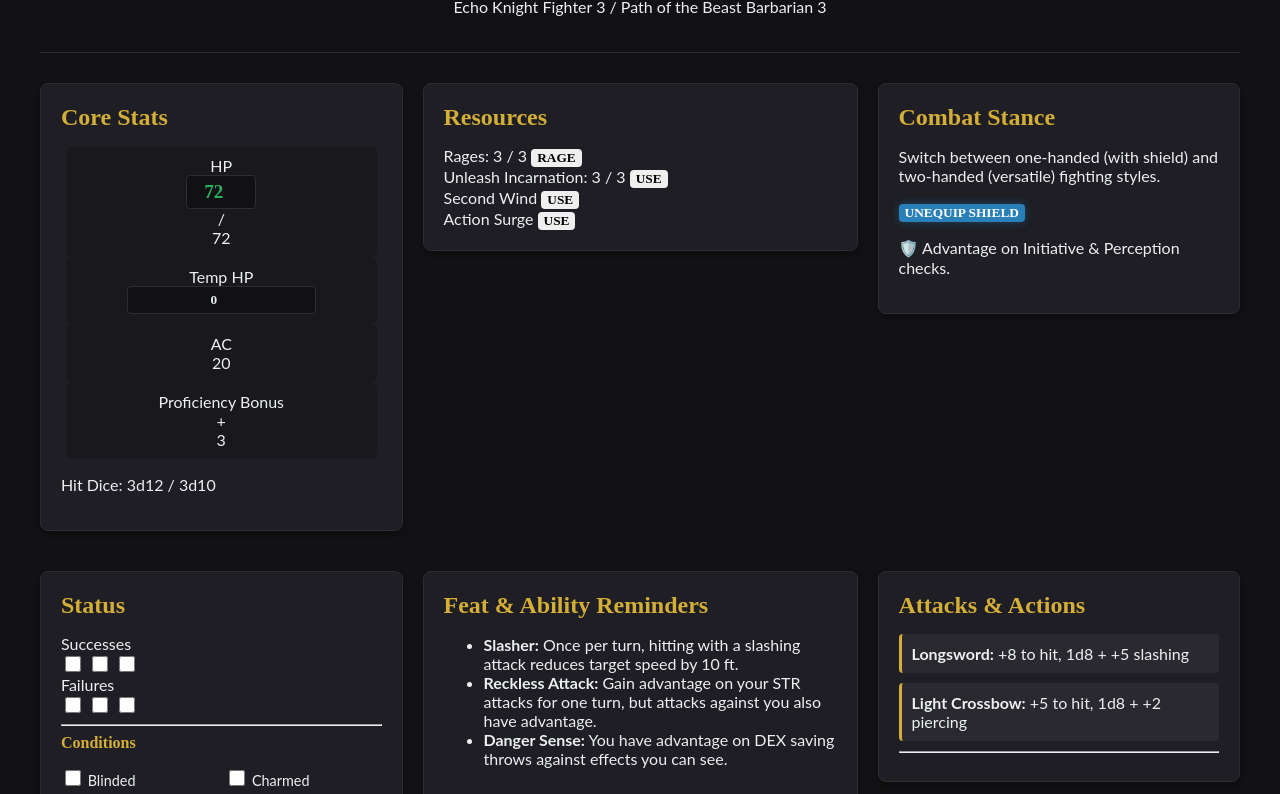
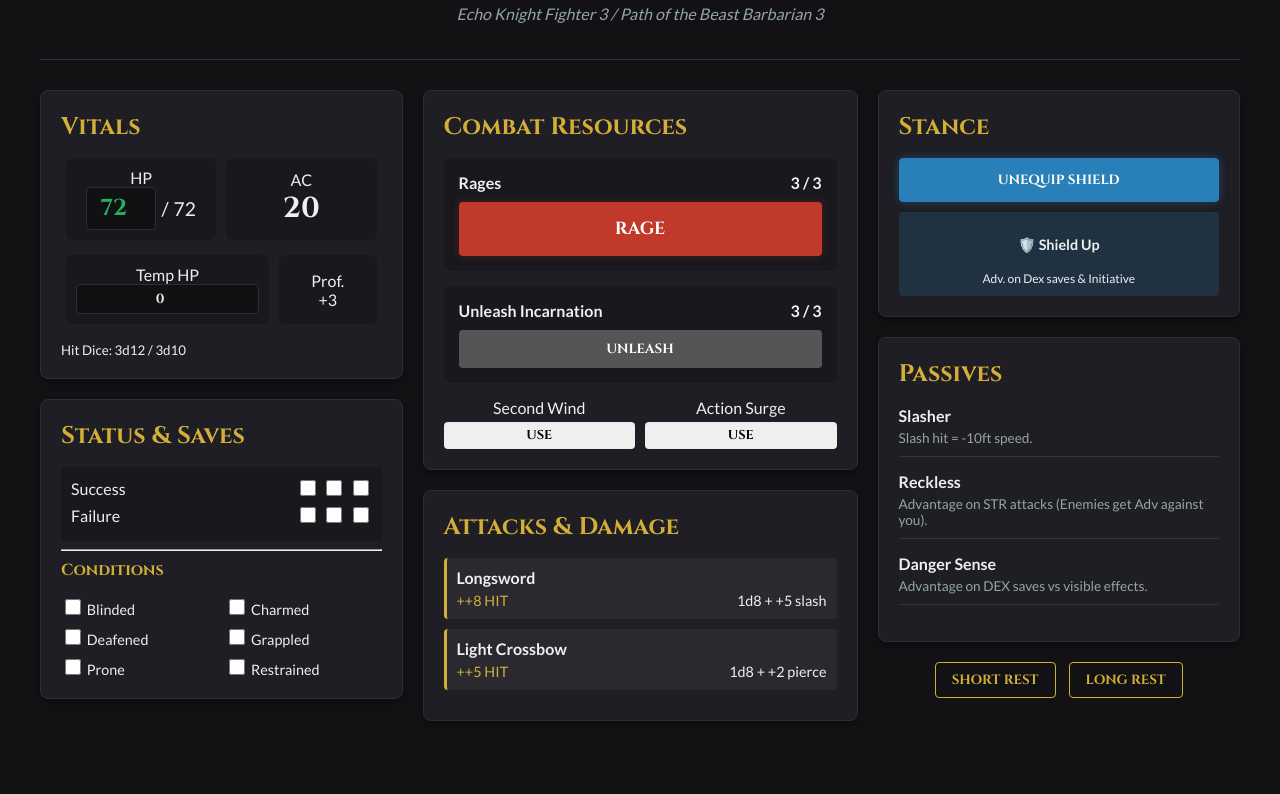
Before and after one commit to Meyerscw0/August-Tracker, a plain HTML site: page index.html in a window 1280 px wide. Shown: the part 86-880 px from the top of the page. After the commit the page ends 847 px from the top, so only its background shows below. Drawn offline with Linux system fonts and the light colour scheme.

Commit message:
Enhance character dashboard structure and styling
Refactor character dashboard layout and stats display.

```diff
--- a/index.html
+++ b/index.html
@@ -4,129 +4,190 @@
     <meta charset="UTF-8">
     <meta name="viewport" content="width=device-width, initial-scale=1.0">
     <title>August's Character Dashboard</title>
+    <link rel="preconnect" href="https://fonts.googleapis.com">
+    <link rel="preconnect" href="https://fonts.gstatic.com" crossorigin>
+    <link href="https://fonts.googleapis.com/css2?family=Cinzel:wght@400;700&family=Lato:wght@400;700&display=swap" rel="stylesheet">
     <link rel="stylesheet" href="style.css">
 </head>
 <body>
+    <div class="bg-overlay"></div>
     <div class="container">
         <header>
-            <h1>August - Level 6</h1>
-            <p>Echo Knight Fighter 3 / Path of the Beast Barbarian 3</p>
+            <div class="header-content">
+                <h1>August <span class="level-badge">LVL 6</span></h1>
+                <p class="subtitle">Echo Knight Fighter 3 / Path of the Beast Barbarian 3</p>
+            </div>
         </header>
 
         <div class="main-grid">
+            <div class="column-left">
                 <div class="card" id="stats-card">
-                <h2>Core Stats</h2>
+                    <h2><i class="icon-shield"></i> Vitals</h2>
+                    <div class="stat-row main-stats">
+                        <div class="stat-block hp-block">
+                            <span class="label">HP</span>
+                            <div class="hp-inputs">
+                                <input type="number" id="current-hp" placeholder="0">
+                                <span class="divider">/</span>
+                                <span id="max-hp"></span>
+                            </div>
+                        </div>
+                        <div class="stat-block ac-block">
+                            <span class="label">AC</span>
+                            <span id="armor-class" class="big-number"></span>
+                        </div>
+                    </div>
+                    <div class="stat-row secondary-stats">
                         <div class="stat-block">
-                    <span>HP</span>
-                    <input type="number" id="current-hp"> / <span id="max-hp"></span>
-                </div>
-                <div class="stat-block">
-                    <span>Temp HP</span>
+                            <span class="label">Temp HP</span>
                             <input type="number" id="temp-hp" value="0">
                         </div>
                         <div class="stat-block">
-                    <span>AC</span>
-                    <span id="armor-class"></span>
+                            <span class="label">Prof.</span>
+                            <span class="bonus-text">+<span id="prof-bonus"></span></span>
                         </div>
-                 <div class="stat-block">
-                    <span>Proficiency Bonus</span>
-                    +<span id="prof-bonus"></span>
                     </div>
                     <div class="hit-dice">
-                    <p>Hit Dice: 3d12 / 3d10</p>
-                </div>
-            </div>
-
-            <div class="card" id="resources-card">
-                <h2>Resources</h2>
-                <div class="resource">
-                    <span>Rages: <span id="rage-uses"></span> / <span id="max-rages"></span></span>
-                    <button id="rage-btn">RAGE</button>
-                </div>
-                <div class="resource">
-                    <span>Unleash Incarnation: <span id="echo-uses"></span> / <span id="max-echo-uses"></span></span>
-                    <button class="cooldown" id="unleash-btn">USE</button>
-                </div>
-                <div class="resource">
-                    <span>Second Wind</span>
-                    <button class="cooldown" id="second-wind-btn">USE</button>
-                </div>
-                 <div class="resource">
-                    <span>Action Surge</span>
-                    <button class="cooldown" id="action-surge-btn">USE</button>
-                </div>
-            </div>
-
-            <div class="card" id="stance-card">
-                <h2>Combat Stance</h2>
-                <p>Switch between one-handed (with shield) and two-handed (versatile) fighting styles.</p>
-                <button id="shield-btn">Equip Shield</button>
-                <div id="shield-reminder" class="hidden">
-                    <p>🛡️ Advantage on Initiative & Perception checks.</p>
+                        <small>Hit Dice: 3d12 / 3d10</small>
                     </div>
                 </div>
 
                 <div class="card" id="status-card">
-                <h2>Status</h2>
-                <div class="death-saves">
-                    <span>Successes</span>
-                    <div>
-                        <input type="checkbox"> <input type="checkbox"> <input type="checkbox">
+                    <h2>Status & Saves</h2>
+                    <div class="death-saves-container">
+                        <div class="death-row">
+                            <span>Success</span>
+                            <div class="checks">
+                                <input type="checkbox" class="save-success">
+                                <input type="checkbox" class="save-success">
+                                <input type="checkbox" class="save-success">
                             </div>
                         </div>
-                <div class="death-saves">
-                    <span>Failures</span>
-                    <div>
-                        <input type="checkbox"> <input type="checkbox"> <input type="checkbox">
+                        <div class="death-row">
+                            <span>Failure</span>
+                            <div class="checks">
+                                <input type="checkbox" class="save-fail">
+                                <input type="checkbox" class="save-fail">
+                                <input type="checkbox" class="save-fail">
+                            </div>
                         </div>
                     </div>
                     <hr class="divider">
                     <h4>Conditions</h4>
                     <div class="conditions-grid">
-                    <div><input type="checkbox"> Blinded</div>
-                    <div><input type="checkbox"> Charmed</div>
-                    <div><input type="checkbox"> Deafened</div>
-                    <div><input type="checkbox"> Grappled</div>
-                    <div><input type="checkbox"> Prone</div>
-                    <div><input type="checkbox"> Restrained</div>
+                        <label><input type="checkbox"> Blinded</label>
+                        <label><input type="checkbox"> Charmed</label>
+                        <label><input type="checkbox"> Deafened</label>
+                        <label><input type="checkbox"> Grappled</label>
+                        <label><input type="checkbox"> Prone</label>
+                        <label><input type="checkbox"> Restrained</label>
+                    </div>
+                </div>
+            </div>
+
+            <div class="column-center">
+                <div class="card" id="resources-card">
+                    <h2>Combat Resources</h2>
+
+                    <div class="resource-highlight">
+                        <div class="resource-header">
+                            <span>Rages</span>
+                            <span class="counter"><span id="rage-uses"></span> / <span id="max-rages"></span></span>
+                        </div>
+                        <button id="rage-btn" class="btn-main rage-btn">ENTER RAGE</button>
+                    </div>
+
+                    <div class="resource-highlight">
+                        <div class="resource-header">
+                            <span>Unleash Incarnation</span>
+                            <span class="counter"><span id="echo-uses"></span> / <span id="max-echo-uses"></span></span>
+                        </div>
+                        <button class="cooldown btn-secondary" id="unleash-btn">UNLEASH</button>
+                    </div>
+
+                    <div class="resource-grid">
+                        <div class="resource-small">
+                            <span>Second Wind</span>
+                            <button class="cooldown btn-small" id="second-wind-btn">USE</button>
+                        </div>
+                        <div class="resource-small">
+                            <span>Action Surge</span>
+                            <button class="cooldown btn-small" id="action-surge-btn">USE</button>
+                        </div>
+                    </div>
+                </div>
+
+                <div class="card" id="attacks-card">
+                    <h2>Attacks & Damage</h2>
+                    <div class="attack-list">
+                        <div class="attack-entry">
+                            <div class="atk-header">Longsword</div>
+                            <div class="atk-details">
+                                <span class="hit-badge">+<span id="attack-bonus"></span> HIT</span>
+                                <span class="dmg-badge"><span id="damage-dice"></span> + <span id="damage-mod"></span> slash</span>
+                            </div>
+                        </div>
+                        <div class="attack-entry">
+                            <div class="atk-header">Light Crossbow</div>
+                            <div class="atk-details">
+                                <span class="hit-badge">+<span id="crossbow-attack-bonus"></span> HIT</span>
+                                <span class="dmg-badge">1d8 + <span id="crossbow-damage-mod"></span> pierce</span>
+                            </div>
+                        </div>
+                    </div>
+
+                    <div id="rage-damage-bonus" class="hidden alert-box">
+                        🔥 RAGE ACTIVE (+2 Dmg) 🔥
+                    </div>
+
+                    <div id="beast-weapons" class="hidden beast-panel">
+                        <h4><span class="icon-claw"></span> Form of the Beast</h4>
+                        <div class="beast-entry">
+                            <strong>Bite:</strong> +<span class="beast-attack-bonus"></span> Hit, 1d8 + <span class="beast-damage-mod"></span> Pierce. (Heal on hit)
+                        </div>
+                        <div class="beast-entry">
+                            <strong>Claws:</strong> +<span class="beast-attack-bonus"></span> Hit, 1d6 + <span class="beast-damage-mod"></span> Slash. (Double attack)
+                        </div>
+                        <div class="beast-entry">
+                            <strong>Tail:</strong> +<span class="beast-attack-bonus"></span> Hit, 1d8 + <span class="beast-damage-mod"></span> Pierce. (Reach & +AC Reaction)
+                        </div>
+                    </div>
+                </div>
+            </div>
+
+            <div class="column-right">
+                <div class="card" id="stance-card">
+                    <h2>Stance</h2>
+                    <button id="shield-btn" class="btn-toggle">Equip Shield</button>
+                    <div id="shield-reminder" class="hidden info-box">
+                        <p>🛡️ <strong>Shield Up</strong></p>
+                        <small>Adv. on Dex saves & Initiative</small>
                     </div>
                 </div>
 
                 <div class="card" id="feats-card">
-                <h2>Feat & Ability Reminders</h2>
-                <ul>
-                    <li><strong>Slasher:</strong> Once per turn, hitting with a slashing attack reduces target speed by 10 ft.</li>
-                    <li><strong>Reckless Attack:</strong> Gain advantage on your STR attacks for one turn, but attacks against you also have advantage.</li>
-                    <li><strong>Danger Sense:</strong> You have advantage on DEX saving throws against effects you can see.</li>
+                    <h2>Passives</h2>
+                    <ul class="feat-list">
+                        <li>
+                            <strong>Slasher</strong>
+                            <p>Slash hit = -10ft speed.</p>
+                        </li>
+                        <li>
+                            <strong>Reckless</strong>
+                            <p>Advantage on STR attacks (Enemies get Adv against you).</p>
+                        </li>
+                        <li>
+                            <strong>Danger Sense</strong>
+                            <p>Advantage on DEX saves vs visible effects.</p>
+                        </li>
                     </ul>
                 </div>
 
-            <div class="card" id="attacks-card">
-                <h2>Attacks & Actions</h2>
-                <div class="attack-entry">
-                    <strong>Longsword:</strong>
-                    <span id="attack-bonus"></span> to hit,
-                    <span id="damage-dice"></span> + <span id="damage-mod"></span> slashing
-                </div>
-                <div class="attack-entry">
-                    <strong>Light Crossbow:</strong>
-                    <span id="crossbow-attack-bonus"></span> to hit,
-                    1d8 + <span id="crossbow-damage-mod"></span> piercing
-                </div>
-                <div id="rage-damage-bonus" class="hidden">Rage is active!</div>
-                <hr>
-                <div id="beast-weapons" class="hidden">
-                    <h4>Form of the Beast (While Raging)</h4>
-                    <p><strong>Bite:</strong> <span class="beast-attack-bonus"></span> to hit, 1d8 + <span class="beast-damage-mod"></span> piercing. Once per turn, regain HP equal to your proficiency bonus.</p>
-                    <p><strong>Claws:</strong> <span class="beast-attack-bonus"></span> to hit, 1d6 + <span class="beast-damage-mod"></span> slashing. After an attack, you can make one additional claw attack.</p>
-                    <p><strong>Tail:</strong> <span class="beast-attack-bonus"></span> to hit, 1d8 + <span class="beast-damage-mod"></span> piercing (Reach). Use your reaction to add 1d8 to your AC.</p>
+                 <div class="controls">
+                    <button id="short-rest-btn" class="rest-btn">Short Rest</button>
+                    <button id="long-rest-btn" class="rest-btn">Long Rest</button>
                 </div>
             </div>
-        </div>
-
-        <div class="controls">
-            <button id="short-rest-btn">Short Rest</button>
-            <button id="long-rest-btn">Long Rest</button>
         </div>
     </div>
 
```
Lines whose indentation alone changed are shown as unchanged.
